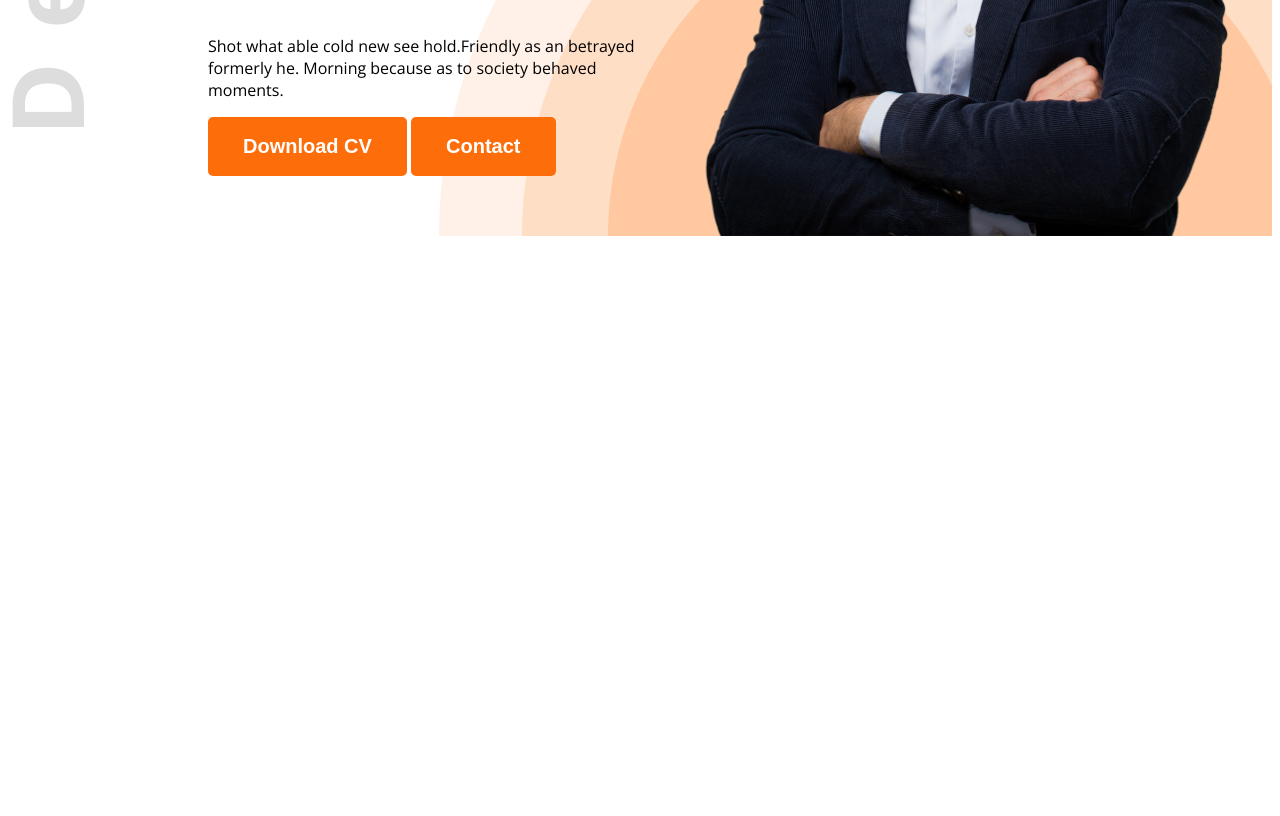
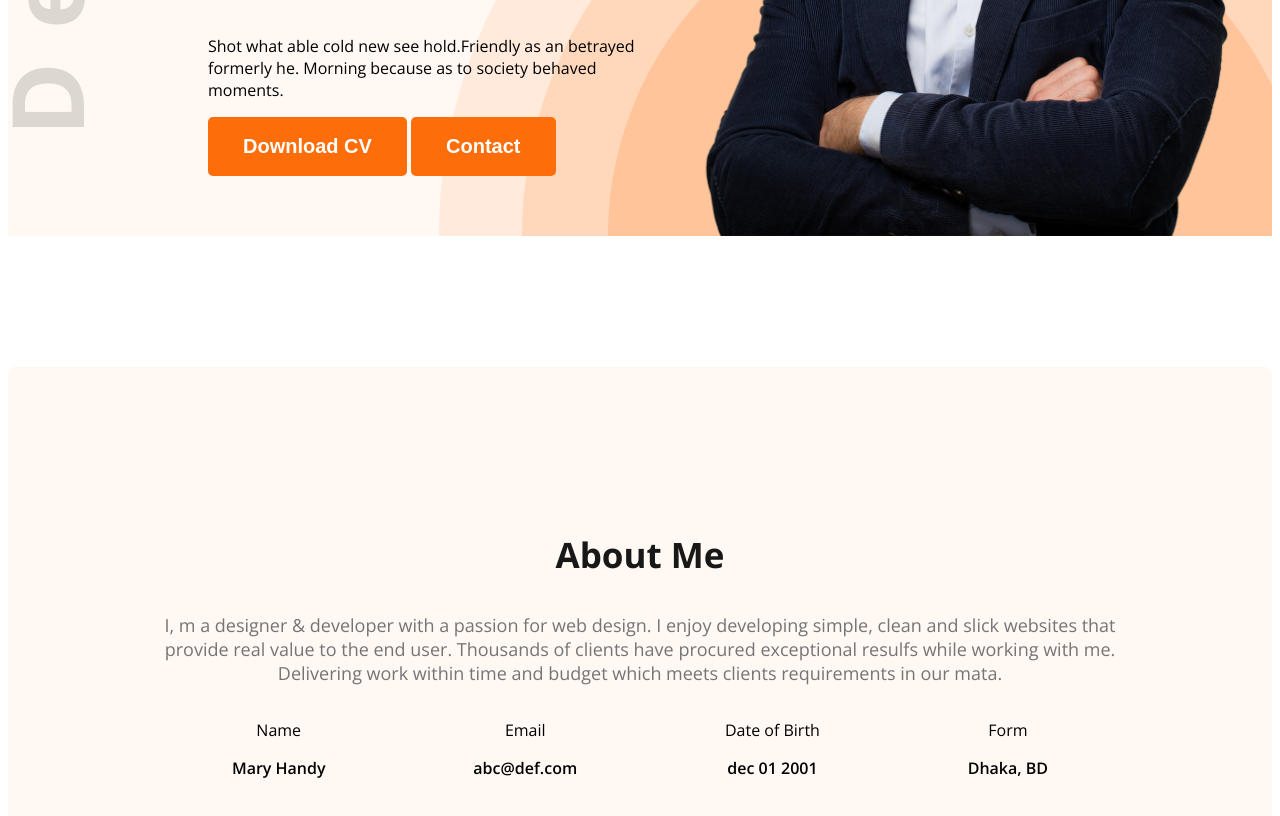
Before and after one commit to mnajat98/web-dev-portfolio, a plain HTML site: page index.html in a window 1280 px wide. Shown: the part 686-1502 px from the top of the page. Before the commit the page ends 930 px from the top, so only its background shows below. Drawn offline with nearby package versions, Linux system fonts and the light colour scheme.

Commit message:
added this files

```diff
--- a/index.html
+++ b/index.html
@@ -10,7 +10,7 @@
     <link rel="stylesheet" href="styles/portfolio.css">
 </head>
 <body class="open-sans-normal">
-    <header class="header">
+    <header class="header secondry-bg">
       <nav>
         <h3 class="nav-title">Ma<span class="text-primary">r</span>y</h3>
         <ul>
@@ -31,7 +31,29 @@
       </div>
     </header>
     <main>
-
+      <section class="about secondry-bg">
+          <h3 class="section-title">About Me</h3>
+          <p class="section-description">I, m a designer & developer with a passion for web design. I enjoy developing simple, clean and slick websites that provide real value to the end user. Thousands of clients have procured exceptional resulfs while working with me. Delivering work within time and budget which meets clients requirements in our mata.</p>
+         <div class="about-items">
+            <!--.about-item*4>p.item-title+p.item-description-->
+            <div class="about-item">
+                <p class="item-title">Name</p>
+                <p class="item-description">Mary Handy</p>
+            </div>
+            <div class="about-item">
+                <p class="item-title">Email</p>
+                <p class="item-description">abc@def.com</p>
+            </div>
+            <div class="about-item">
+                <p class="item-title">Date of Birth</p>
+                <p class="item-description">dec 01 2001</p>
+            </div>
+            <div class="about-item">
+                <p class="item-title">Form</p>
+                <p class="item-description">Dhaka, BD</p>
+            </div>
+         </div>
+        </section>
     </main>
     <footer>
 
--- a/styles/portfolio.css
+++ b/styles/portfolio.css
@@ -15,6 +15,10 @@
     background-position: top left, bottom right;
 }
 /* shared style */
+
+.secondry-bg{
+    background-color: #FFF8F3;
+}
 .text-primary{
     color: #FD6E0A;
 }
@@ -30,6 +34,17 @@
     border: none;
     padding: 18px 35px;
     border-radius: 5px;
+}
+.section-title{
+    font-size: 35px;
+    font-weight: bold;
+    color: #181818;
+}
+
+.section-description{
+    font-size: 18px;
+    color: #757575;
+
 }
 
 /* Nav styles */
@@ -79,3 +94,23 @@ nav li a {
 .banner-profile-pic{
     width: 580px;
 }
+
+/* main styles */
+.main{
+    max-width: 1140px;
+    margin: 0 auto;
+}
+/* about */
+.about{
+    border-radius: 10px;
+    padding: 130px 150px;
+    text-align: center;
+    margin-top: 130px;
+}
+.about-items{
+    display: flex;
+    justify-content: space-around;
+}
+.item-description{
+    font-weight: 600;
+}
```
